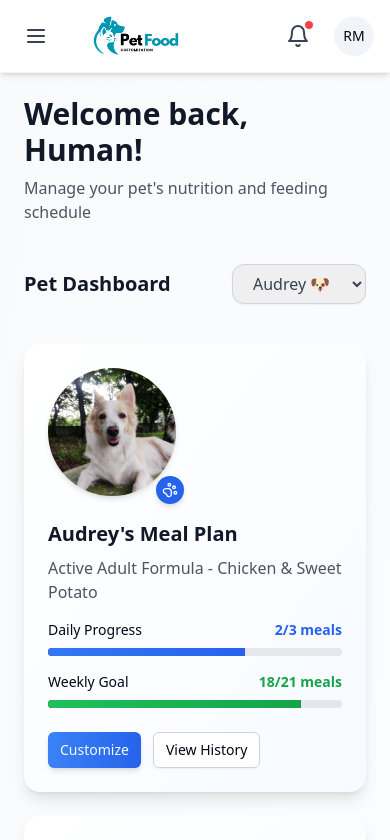
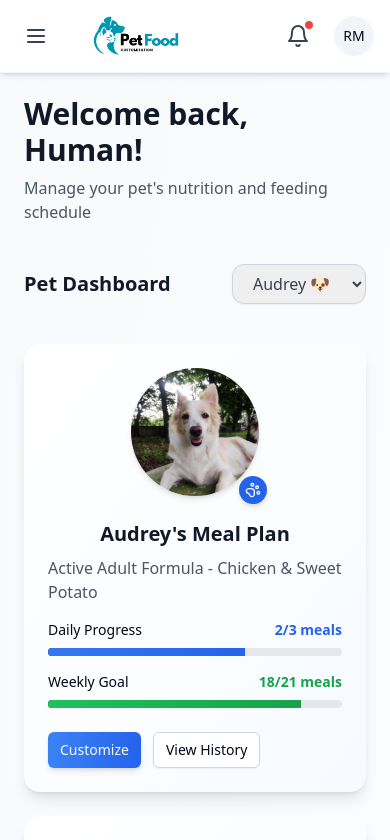
Before and after one commit to rhnshee/PetFoodCustom, a React (Vite) app: page /dashboard in a window 390 px wide. Shown: the top 840 px of the page. Built offline with nearby package versions, Linux system fonts and the light colour scheme.

Commit message:
Updated dashboard page

```diff
--- a/client/pages/Dashboard.tsx
+++ b/client/pages/Dashboard.tsx
@@ -43,7 +43,7 @@ export default function Dashboard() {
     bella: {
       name: "Luna",
       image: "./images/pet-profile2.jpg",
-      formula: "Adult Formula - Salmon & Rice",
+      formula: "Adult Premium Formula - Salmon & Rice",
       dailyProgress: 100,
       dailyText: "1/2 meals",
       weeklyProgress: 90,
@@ -95,7 +95,7 @@ export default function Dashboard() {
             {/* Pet Meal Plan */}
             <Card className="lg:col-span-2 border-0 shadow-lg rounded-2xl overflow-hidden bg-gradient-to-br from-white to-blue-50/50">
               <CardContent className="p-6">
-                <div className="flex flex-col md:flex-row items-start gap-6">
+                <div className="flex flex-col md:flex-row items-center md:items-start gap-6">
                   <div className="relative">
                     <div className="w-32 h-32 bg-gradient-to-r from-orange-100 to-amber-100 rounded-full flex items-center justify-center overflow-hidden shadow-md">
                       <img
@@ -109,7 +109,7 @@ export default function Dashboard() {
                     </div>
                   </div>
                   <div className="flex-1">
-                    <h2 className="text-xl font-bold text-gray-900 mb-2">{pet.name}'s Meal Plan</h2>
+                    <h2 className="text-xl font-bold text-gray-900 mb-2 flex flex-col md:flex-row items-center md:items-start gap-6">{pet.name}'s Meal Plan</h2>
                     <p className="text-gray-600 mb-4">{pet.formula}</p>
 
                     <div className="space-y-4">
```
